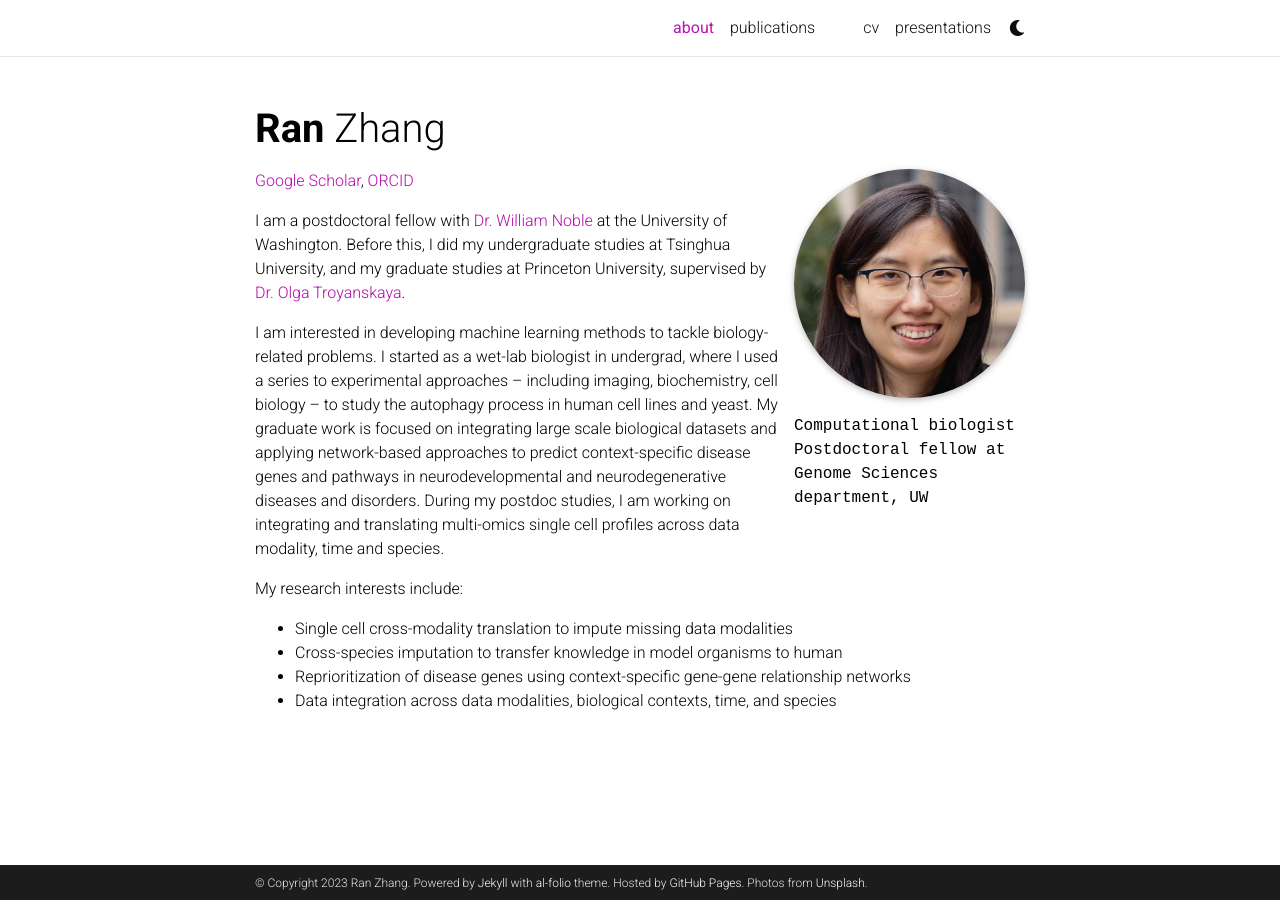
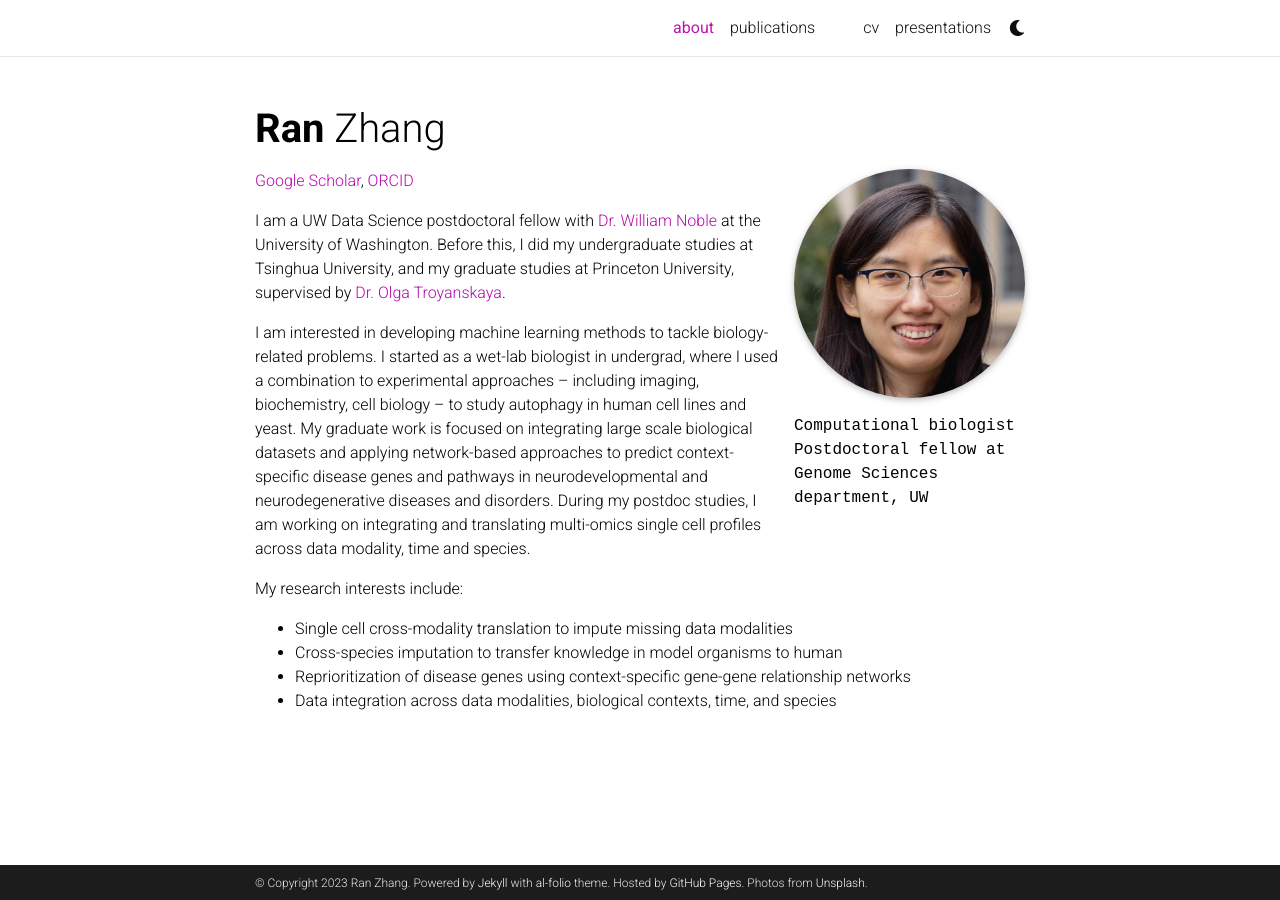
Before and after one commit to RanZhang08/RanZhang08.github.io, a Jekyll site: the page built from _pages/about.md, in a window 1280 px wide. Built offline with Jekyll 4.4.1, drawn with Linux system fonts in a browser that asks for light colours; full-size pictures stand in for the smaller copies a plugin makes; comment, search, counter and statistics services are not loaded; a style sheet for code colours, icons or effects is not loaded.

Commit message:
more edits

```diff
--- a/_pages/about.md
+++ b/_pages/about.md
@@ -21,11 +21,11 @@ social: false  # includes social icons at the bottom of the page
 [Google Scholar](https://scholar.google.com/citations?user=mnTncLgAAAAJ&hl=en/),
 [ORCID](https://orcid.org/0000-0002-7630-1251)
 
-I am a postdoctoral fellow with [Dr. William Noble](https://noble.gs.washington.edu/~wnoble/) at the University of Washington.
+I am a UW Data Science postdoctoral fellow with [Dr. William Noble](https://noble.gs.washington.edu/~wnoble/) at the University of Washington.
 Before this, I did my undergraduate studies at Tsinghua University, and my graduate studies at Princeton University, supervised by [Dr. Olga Troyanskaya](https://function.princeton.edu/).
 
 I am interested in developing machine learning methods to tackle biology-related problems.
-I started as a wet-lab biologist in undergrad, where I used a series to experimental approaches -- including imaging, biochemistry, cell biology -- to study the autophagy process in human cell lines and yeast.
+I started as a wet-lab biologist in undergrad, where I used a combination to experimental approaches -- including imaging, biochemistry, cell biology -- to study autophagy in human cell lines and yeast.
 My graduate work is focused on integrating large scale biological datasets and applying network-based approaches to predict context-specific disease genes and pathways in neurodevelopmental and neurodegenerative diseases and disorders.
 During my postdoc studies, I am working on integrating and translating multi-omics single cell profiles across data modality, time and species.
 
```
